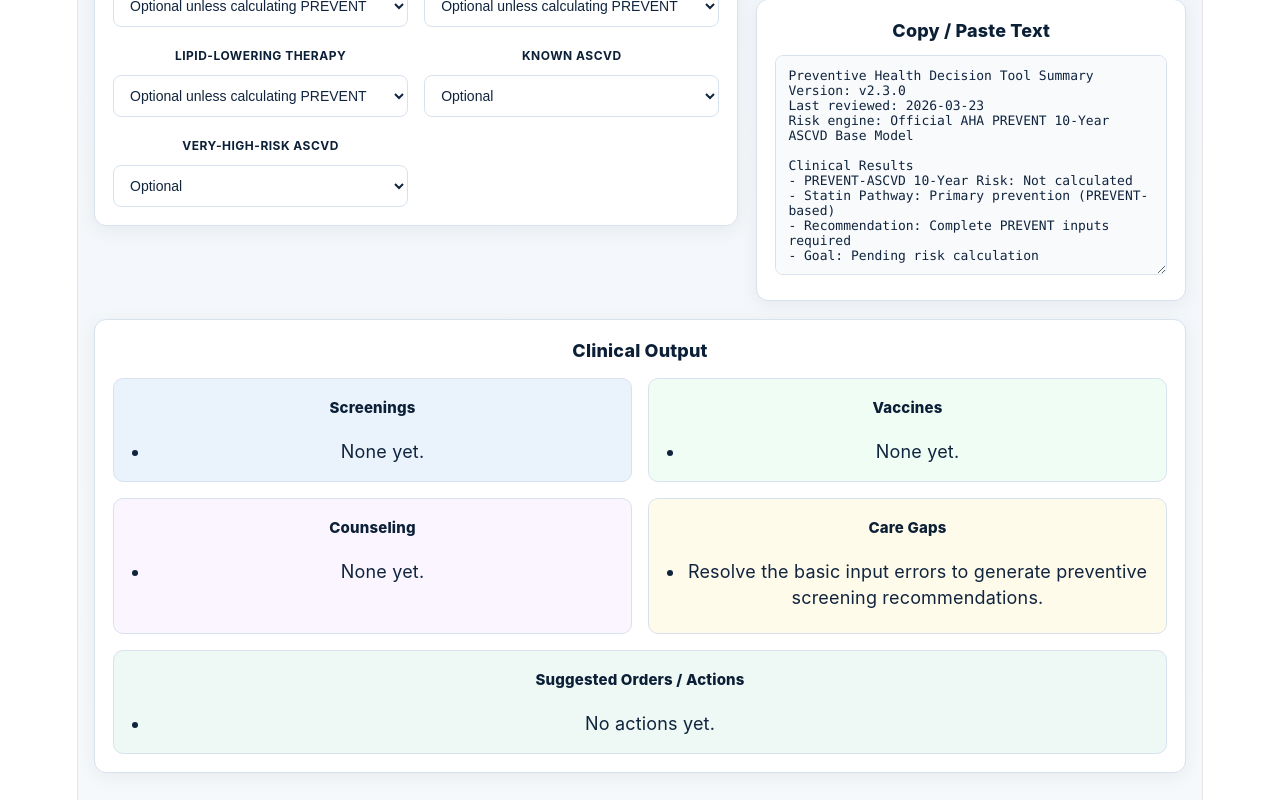
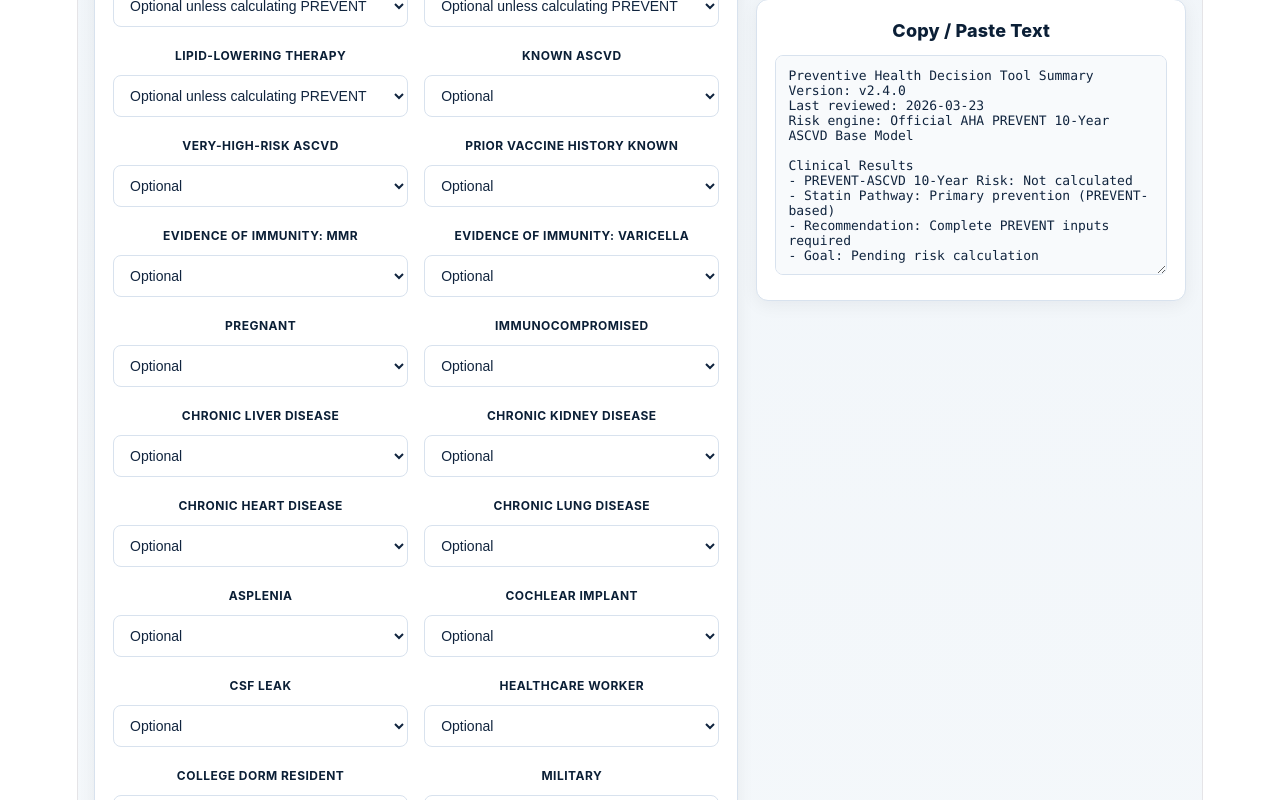
Before and after one commit to danbevington/preventive-health-tool, a React (Vite) app: page / in a window 1280 px wide. Shown: the part 1220-2020 px from the top of the page. Built offline with nearby package versions, Linux system fonts and the light colour scheme.

Commit message:
Updated Vaccine Schedule Input

```diff
--- a/src/App.jsx
+++ b/src/App.jsx
@@ -2,7 +2,7 @@ import { useMemo, useState } from "react";
 import { calcPreventAscvd, riskCat } from "./lib/prevent";
 import { buildStatinPathway } from "./lib/statinPathway";
 
-const APP_VERSION = "v2.3.0";
+const APP_VERSION = "v2.4.0";
 const APP_LAST_REVIEWED = "2026-03-23";
 const RISK_ENGINE_LABEL = "Official AHA PREVENT 10-Year ASCVD Base Model";
 
@@ -28,6 +28,25 @@ const INITIAL_FORM = {
   lpa: "",
   cac: "",
   packYears: "",
+
+  // Vaccine engine options
+  priorVaccineHistoryKnown: "",
+  evidenceOfImmunityMMR: "",
+  evidenceOfImmunityVaricella: "",
+  pregnant: "",
+  immunocompromised: "",
+  chronicLiverDisease: "",
+  chronicKidneyDisease: "",
+  chronicHeartDisease: "",
+  chronicLungDisease: "",
+  asplenia: "",
+  cochlearImplant: "",
+  csfLeak: "",
+  healthcareWorker: "",
+  collegeDormResident: "",
+  military: "",
+  travelRisk: "",
+  residenceRisk: "",
 };
 
 const COLORS = {
@@ -178,8 +197,8 @@ function validateScreeningInputs(form) {
   const dbp = parseNum(form.dbp);
   const packYears = parseNum(form.packYears);
 
-  if (!Number.isFinite(age) || age < 18 || age > 100) {
-    errors.age = "Age must be 18–100.";
+  if (!Number.isFinite(age) || age < 0 || age > 100) {
+    errors.age = "Age must be 0–100.";
   }
 
   if (form.sex !== "" && !["male", "female"].includes(form.sex)) {
@@ -330,6 +349,163 @@ function hasCompletePreventInputs(form) {
   );
 }
 
+function getCumulativeVaccinesByAgeAndRisk(form) {
+  const age = Number(form.age || 0);
+  const sex = form.sex;
+
+  const pregnant = form.pregnant === "Y";
+  const immunocompromised = form.immunocompromised === "Y";
+  const chronicLiverDisease = form.chronicLiverDisease === "Y";
+  const chronicKidneyDisease = form.chronicKidneyDisease === "Y";
+  const chronicHeartDisease = form.chronicHeartDisease === "Y";
+  const chronicLungDisease = form.chronicLungDisease === "Y";
+  const asplenia = form.asplenia === "Y";
+  const cochlearImplant = form.cochlearImplant === "Y";
+  const csfLeak = form.csfLeak === "Y";
+  const healthcareWorker = form.healthcareWorker === "Y";
+  const collegeDormResident = form.collegeDormResident === "Y";
+  const military = form.military === "Y";
+  const travelRisk = form.travelRisk === "Y";
+  const residenceRisk = form.residenceRisk === "Y";
+
+  const priorVaccineHistoryKnown = form.priorVaccineHistoryKnown === "Y";
+  const evidenceOfImmunityMMR = form.evidenceOfImmunityMMR === "Y";
+  const evidenceOfImmunityVaricella = form.evidenceOfImmunityVaricella === "Y";
+
+  const vaccines = [];
+  const add = (text) => {
+    if (!vaccines.includes(text)) vaccines.push(text);
+  };
+
+  if (!Number.isFinite(age) || age < 0) return vaccines;
+
+  if (age >= 0) add("Hepatitis B series");
+
+  if (age >= 2 / 12) {
+    add("Rotavirus series");
+    add("DTaP series");
+    add("Hib series");
+    add("Pneumococcal conjugate (PCV) series");
+    add("Inactivated poliovirus (IPV) series");
+  }
+
+  if (age >= 6 / 12) {
+    add("Influenza annually");
+    add("COVID-19 per current CDC age-based schedule");
+  }
+
+  if (age >= 1) {
+    add("MMR series");
+    add("Varicella series");
+    add("Hepatitis A series");
+  }
+
+  if (age >= 4) {
+    add("DTaP booster at 4–6 years");
+    add("IPV booster at 4–6 years");
+    add("MMR second dose");
+    add("Varicella second dose");
+  }
+
+  if (age >= 9) add("HPV series");
+
+  if (age >= 11) {
+    add("Tdap adolescent dose");
+    add("MenACWY first dose");
+  }
+
+  if (age >= 16) add("MenACWY booster");
+
+  if (age >= 19) {
+    add("COVID-19 per current adult CDC schedule");
+    add("Td or Tdap booster every 10 years after Tdap");
+  }
+
+  if (age >= 19 && age <= 26) {
+    add("HPV catch-up if not previously completed");
+    add("Hepatitis B if not previously completed");
+    add("Hepatitis A if catch-up or indicated");
+  }
+
+  if (age >= 27 && age <= 45) {
+    add("HPV based on shared clinical decision-making if not adequately vaccinated");
+  }
+
+  if (age >= 50 || immunocompromised) {
+    add("Recombinant zoster (RZV) 2-dose series");
+  }
+
+  if (age >= 60 && age < 75) {
+    add("RSV vaccine if indicated / shared clinical decision-making");
+  }
+
+  if (age >= 75) {
+    add("RSV vaccine");
+  }
+
+  if (age >= 65) {
+    add("Pneumococcal vaccine per current CDC adult age/risk schedule");
+    add("Influenza annually (higher-dose/adjuvanted product may be preferred)");
+  }
+
+  if (sex === "female" && pregnant) {
+    add("Tdap during each pregnancy");
+    add("RSV vaccine during pregnancy when seasonally indicated");
+  }
+
+  if (!evidenceOfImmunityMMR && age >= 19) {
+    add("MMR if lacking evidence of immunity");
+  }
+
+  if (!evidenceOfImmunityVaricella && age >= 19) {
+    add("Varicella if lacking evidence of immunity");
+  }
+
+  if (!priorVaccineHistoryKnown && age >= 19) {
+    add("Review prior vaccine history / registry and assess catch-up needs");
+  }
+
+  if (
+    immunocompromised ||
+    asplenia ||
+    cochlearImplant ||
+    csfLeak ||
+    chronicHeartDisease ||
+    chronicLungDisease ||
+    chronicKidneyDisease
+  ) {
+    add("Pneumococcal vaccine based on risk condition");
+  }
+
+  if (asplenia) {
+    add("Meningococcal vaccines based on asplenia risk");
+    add("Hib if indicated");
+  }
+
+  if (chronicLiverDisease) {
+    add("Hepatitis A vaccine");
+    add("Hepatitis B vaccine");
+  }
+
+  if (healthcareWorker) {
+    add("Hepatitis B if not immune");
+    add("MMR if lacking evidence of immunity");
+    add("Varicella if lacking evidence of immunity");
+    add("Annual influenza");
+  }
+
+  if (collegeDormResident || military) {
+    add("Meningococcal vaccination if indicated");
+  }
+
+  if (travelRisk || residenceRisk) {
+    add("Travel/residence-based vaccines as indicated");
+    add("Meningococcal / Hepatitis A / other destination-specific vaccines if indicated");
+  }
+
+  return vaccines;
+}
+
 export default function App() {
   const [form, setForm] = useState(INITIAL_FORM);
   const [copyStatus, setCopyStatus] = useState("");
@@ -382,7 +558,7 @@ export default function App() {
     const packYears = parseNum(form.packYears);
 
     const screenings = [];
-    const vaccines = [];
+    const vaccines = getCumulativeVaccinesByAgeAndRisk(form);
     const counseling = [];
     const careGaps = [];
     const orders = [];
@@ -459,12 +635,6 @@ export default function App() {
       counseling.push("Smoking cessation counseling");
     }
 
-    vaccines.push("Influenza annually");
-    vaccines.push("COVID-19 per CDC guidance");
-    vaccines.push("Tdap every 10 years");
-    if (age >= 50) vaccines.push("Shingles vaccine");
-    if (age >= 65) vaccines.push("Pneumococcal vaccine");
-
     if (preventRisk != null) {
       careGaps.push(`10-year PREVENT-ASCVD risk: ${preventRisk}% (${preventCategory.label})`);
     } else {
@@ -490,7 +660,7 @@ export default function App() {
       steps.push(`Recommended screening tests: ${derived.screenings.join(", ")}.`);
     }
     if (derived.vaccines.length > 0) {
-      steps.push(`Recommended vaccines: ${derived.vaccines.join(", ")}.`);
+      steps.push(`Vaccines to review by age/history/risk: ${derived.vaccines.join(", ")}.`);
     }
     if (derived.counseling.length > 0) {
       steps.push(`Lifestyle support topics to discuss: ${derived.counseling.join(", ")}.`);
@@ -589,6 +759,26 @@ export default function App() {
     screeningErrors[name] || additionalErrors[name] || preventRangeErrors[name];
 
   const riskBadge = getRiskBadgeStyle(preventCategory.label);
+
+  const vaccineOptionFields = [
+    ["priorVaccineHistoryKnown", "Prior vaccine history known"],
+    ["evidenceOfImmunityMMR", "Evidence of immunity: MMR"],
+    ["evidenceOfImmunityVaricella", "Evidence of immunity: Varicella"],
+    ["pregnant", "Pregnant"],
+    ["immunocompromised", "Immunocompromised"],
+    ["chronicLiverDisease", "Chronic liver disease"],
+    ["chronicKidneyDisease", "Chronic kidney disease"],
+    ["chronicHeartDisease", "Chronic heart disease"],
+    ["chronicLungDisease", "Chronic lung disease"],
+    ["asplenia", "Asplenia"],
+    ["cochlearImplant", "Cochlear implant"],
+    ["csfLeak", "CSF leak"],
+    ["healthcareWorker", "Healthcare worker"],
+    ["collegeDormResident", "College dorm resident"],
+    ["military", "Military"],
+    ["travelRisk", "Travel risk"],
+    ["residenceRisk", "Residence risk"],
+  ];
 
   return (
     <div
@@ -781,12 +971,7 @@ export default function App() {
 
               <div>
                 <label style={labelStyle()}>Diabetes</label>
-                <select
-                  name="diabetes"
-                  value={form.diabetes}
-                  onChange={handleChange}
-                  style={fieldStyle(false)}
-                >
+                <select name="diabetes" value={form.diabetes} onChange={handleChange} style={fieldStyle(false)}>
                   <option value="">Optional unless calculating PREVENT</option>
                   <option value="Y">Yes</option>
                   <option value="N">No</option>
@@ -795,12 +980,7 @@ export default function App() {
 
               <div>
                 <label style={labelStyle()}>BP treatment</label>
-                <select
-                  name="bpTreated"
-                  value={form.bpTreated}
-                  onChange={handleChange}
-                  style={fieldStyle(false)}
-                >
+                <select name="bpTreated" value={form.bpTreated} onChange={handleChange} style={fieldStyle(false)}>
                   <option value="">Optional unless calculating PREVENT</option>
                   <option value="Y">Yes</option>
                   <option value="N">No</option>
@@ -823,12 +1003,7 @@ export default function App() {
 
               <div>
                 <label style={labelStyle()}>Known ASCVD</label>
-                <select
-                  name="knownAscvd"
-                  value={form.knownAscvd}
-                  onChange={handleChange}
-                  style={fieldStyle(false)}
-                >
+                <select name="knownAscvd" value={form.knownAscvd} onChange={handleChange} style={fieldStyle(false)}>
                   <option value="">Optional</option>
                   <option value="Y">Yes</option>
                   <option value="N">No</option>
@@ -848,6 +1023,17 @@ export default function App() {
                   <option value="N">No</option>
                 </select>
               </div>
+
+              {vaccineOptionFields.map(([name, label]) => (
+                <div key={name}>
+                  <label style={labelStyle()}>{label}</label>
+                  <select name={name} value={form[name]} onChange={handleChange} style={fieldStyle(false)}>
+                    <option value="">Optional</option>
+                    <option value="Y">Yes</option>
+                    <option value="N">No</option>
+                  </select>
+                </div>
+              ))}
             </div>
           </div>
 
@@ -1114,7 +1300,7 @@ export default function App() {
 
           <ul style={{ paddingLeft: "18px", marginTop: "6px", marginBottom: 0 }}>
             <li>USPSTF Preventive Services Task Force (current recommendations)</li>
-            <li>CDC Adult Immunization Schedule</li>
+            <li>CDC age-based and risk-based immunization schedules</li>
             <li>AHA PREVENT official base-model equations</li>
             <li>ACC/AHA lipid management framework for statin decision support</li>
           </ul>
```
